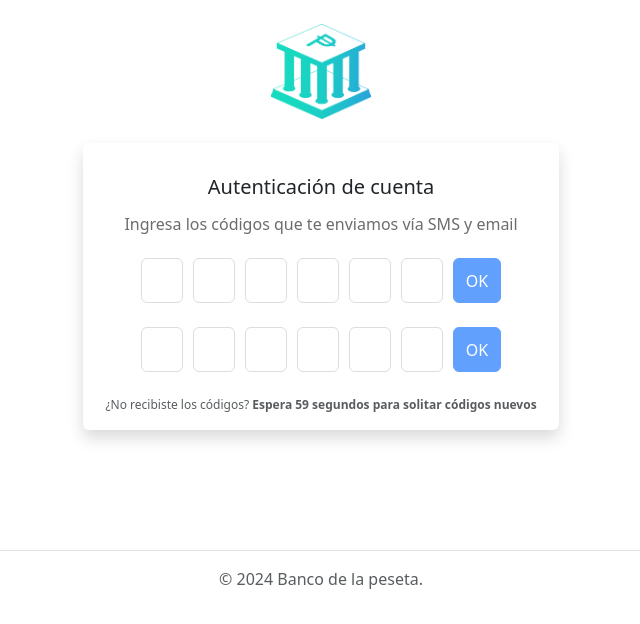
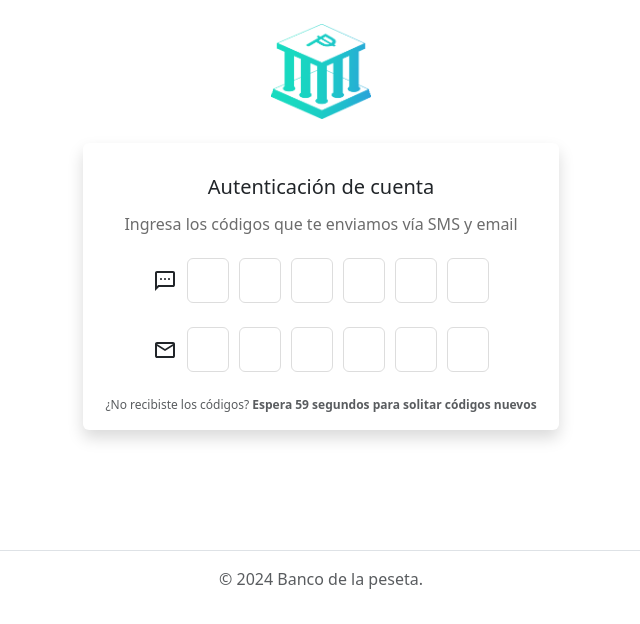
Before and after one commit to DSO-TECHINFO/bancodelapeseta-frontend, an Angular app: page /account-verification in a window 1280 px wide. Shown: the top 624 px of the page, without its empty margins (319-959 px from the left). Built offline with nearby package versions, Linux system fonts and the light colour scheme.

Commit message:
add SMS and email svg icons to AccountVerificationComponent

```diff
--- a/src/app/account-verification/account-verification.component.html
+++ b/src/app/account-verification/account-verification.component.html
@@ -14,31 +14,30 @@
                     <h6 class="subtitle mt-3 mb-4">Ingresa los códigos que te enviamos vía SMS y email</h6>
 
                     <div class="otp-field mb-4">
-                        <!-- FIXME: material-icons no longer exists -->
-                        <!-- <span class="icon material-icons-outlined">sms</span> -->
+                        <!-- SMS icon -->
+                        <svg xmlns="http://www.w3.org/2000/svg" height="24" viewBox="0 -960 960 960" width="24">
+                            <path fill="currentColor"
+                                d="M320-520q17 0 28.5-11.5T360-560q0-17-11.5-28.5T320-600q-17 0-28.5 11.5T280-560q0 17 11.5 28.5T320-520Zm160 0q17 0 28.5-11.5T520-560q0-17-11.5-28.5T480-600q-17 0-28.5 11.5T440-560q0 17 11.5 28.5T480-520Zm160 0q17 0 28.5-11.5T680-560q0-17-11.5-28.5T640-600q-17 0-28.5 11.5T600-560q0 17 11.5 28.5T640-520ZM80-80v-720q0-33 23.5-56.5T160-880h640q33 0 56.5 23.5T880-800v480q0 33-23.5 56.5T800-240H240L80-80Zm126-240h594v-480H160v525l46-45Zm-46 0v-480 480Z" />
+                        </svg>
                         <input type="number" />
                         <input type="number" />
                         <input type="number" />
                         <input type="number" />
                         <input type="number" />
                         <input type="number" />
-                        <button disabled class="btn btn-primary btn-verificator">
-                            OK
-                        </button>
                     </div>
 
                     <div class="otp-field mb-4">
-                        <!-- FIXME: material-icons no longer exists -->
-                        <!-- <span class="icon material-icons-outlined">email</span> -->
+                        <!-- email icon -->
+                        <svg xmlns="http://www.w3.org/2000/svg" height="24" viewBox="0 -960 960 960" width="24">
+                            <path fill="currentColor" d="M160-160q-33 0-56.5-23.5T80-240v-480q0-33 23.5-56.5T160-800h640q33 0 56.5 23.5T880-720v480q0 33-23.5 56.5T800-160H160Zm320-280L160-640v400h640v-400L480-440Zm0-80 320-200H160l320 200ZM160-640v-80 480-400Z" />
+                        </svg>
                         <input type="number" />
                         <input type="number" />
                         <input type="number" />
                         <input type="number" />
                         <input type="number" />
                         <input type="number" />
-                        <button disabled class="btn btn-primary btn-verificator">
-                            OK
-                        </button>
                     </div>
 
                     <!-- <p class="resend text-muted mb-0">
```
